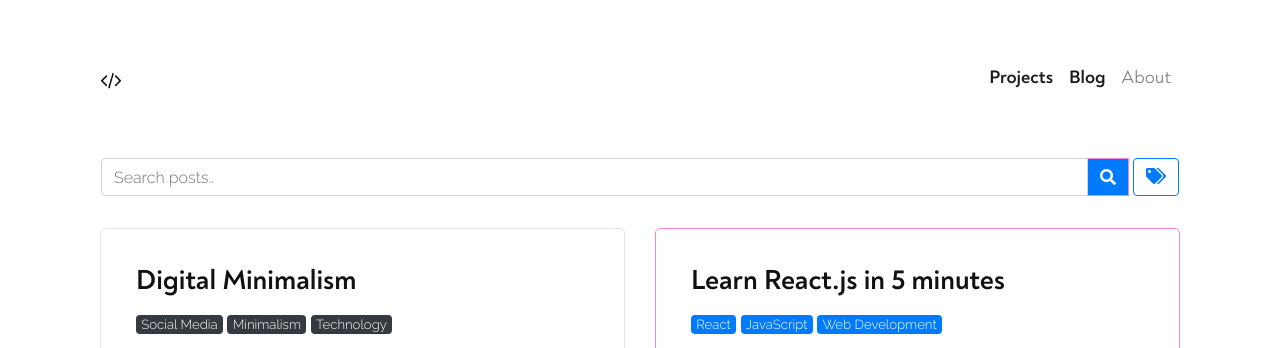
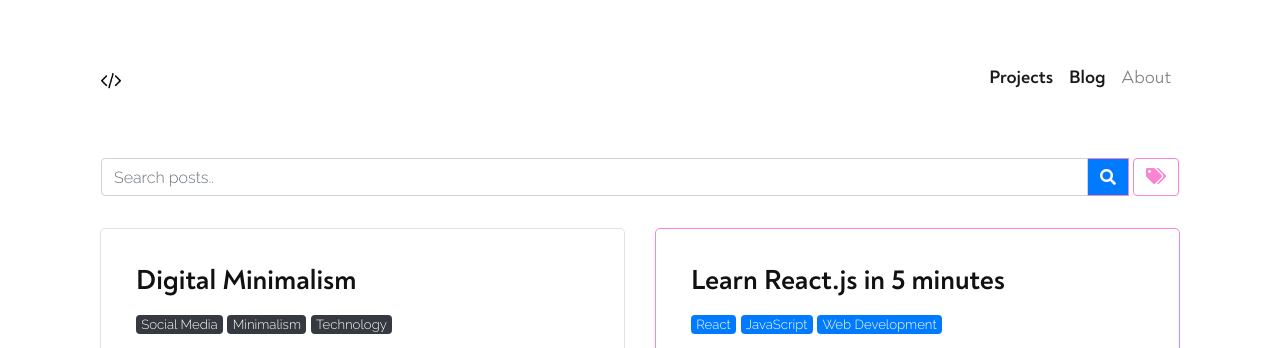
Before and after one commit to mllamazares/mllamazares.github.io, a Jekyll site: the page built from pages/blog.html, in a window 1280 px wide. Shown: the top 348 px of the page. Built offline with Jekyll 4.4.1, drawn with Linux system fonts in a browser that asks for light colours; nearby versions of some CDN libraries; comment, search, counter and statistics services are not loaded.

Commit message:
Update _base.scss

```diff
--- a/_sass/_base.scss
+++ b/_sass/_base.scss
@@ -84,6 +84,17 @@ a {
     border-color: $terciary !important;
 }
 
+.btn-outline-primary {
+    color: $terciary;
+    border-color: $terciary;
+}
+
+.btn-outline-primary:hover {
+    color: #fff;
+    color: $terciary;
+    border-color: $terciary;
+}
+
 p {
   font-size: 1.1em;
 }
```
